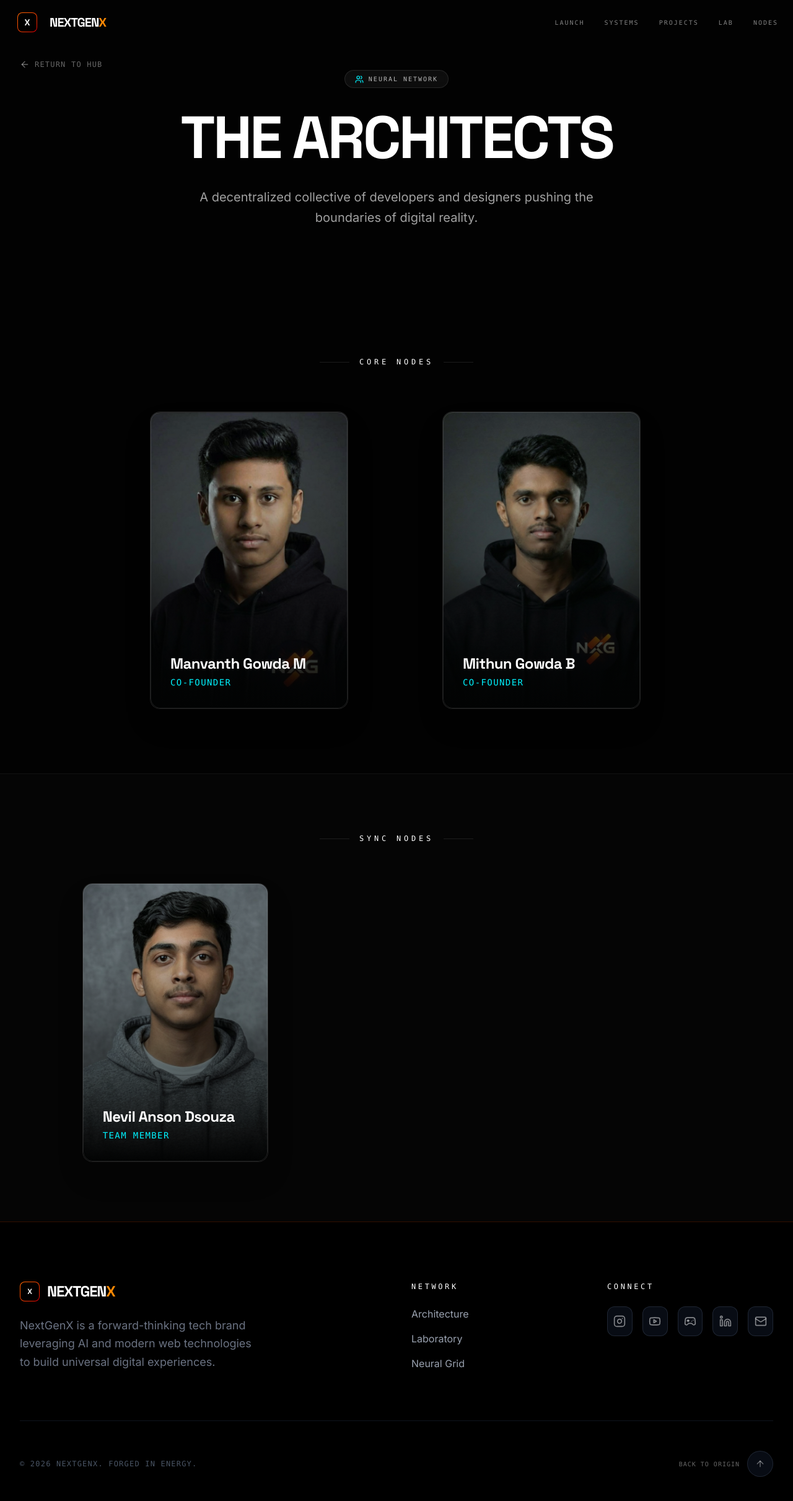
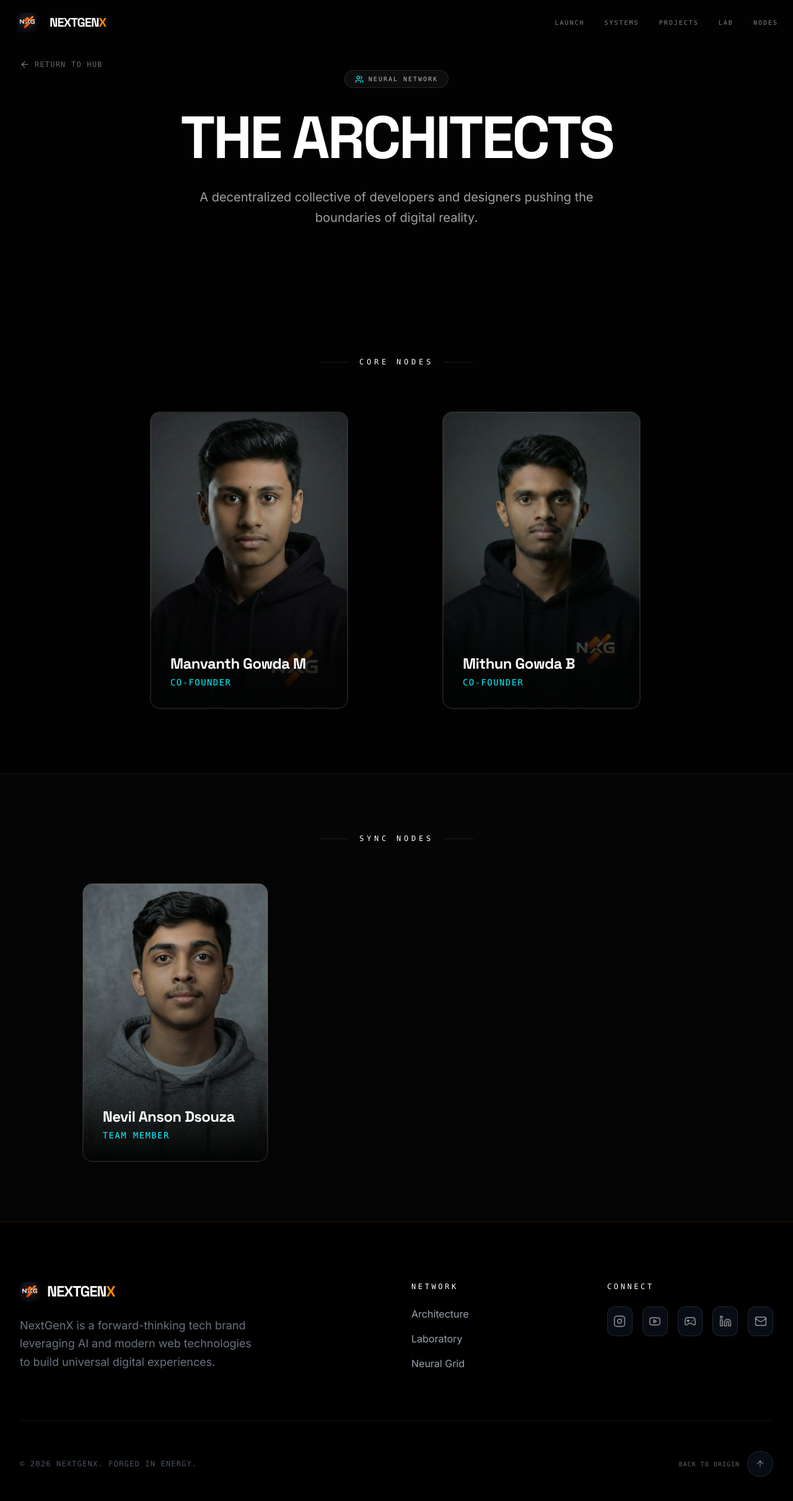
Before and after one commit to NextGenXplorer/nxgportfolio, a Next.js app: page /team in a window 1280 px wide. Shown: the top 2422 px of the page at 62% size. Built offline with nearby package versions, Linux system fonts and the light colour scheme.

Commit message:
Update logo in Navbar and Footer

```diff
--- a/components/layout/Footer.tsx
+++ b/components/layout/Footer.tsx
@@ -1,6 +1,7 @@
 "use client";
 
 import { ArrowUp, Instagram, Youtube, Gamepad2, Linkedin, Mail } from "lucide-react";
+import Image from "next/image";
 import siteData from "@/data/site.json";
 import { Container } from "@/components/ui/Container";
 import { motion } from "framer-motion";
@@ -22,10 +23,13 @@ export function Footer() {
                 <div className="grid grid-cols-1 md:grid-cols-2 lg:grid-cols-4 gap-12 mb-20">
                     <div className="col-span-1 lg:col-span-2">
                         <div className="flex items-center gap-3 mb-6">
-                            <div className="w-8 h-8 rounded-lg bg-gradient-to-br from-orange-500 to-red-600 p-[1px]">
-                                <div className="w-full h-full bg-black rounded-[7px] flex items-center justify-center">
-                                    <span className="text-white font-heading font-black text-xs">X</span>
-                                </div>
+                            <div className="relative w-8 h-8 rounded-lg overflow-hidden">
+                                <Image
+                                    src="/logo.png"
+                                    alt="NextGenX Logo"
+                                    fill
+                                    className="object-contain"
+                                />
                             </div>
                             <span className="font-heading text-2xl font-bold tracking-tighter text-white">
                                 NEXTGEN<span className="text-orange-400">X</span>
--- a/components/layout/Navbar.tsx
+++ b/components/layout/Navbar.tsx
@@ -1,6 +1,7 @@
 "use client";
 
 import { useRouter, usePathname } from "next/navigation";
+import Image from "next/image";
 import { Component as CircularMenu, CommandItem } from "@/components/ui/circular-command-menu";
 import { Info, Briefcase, Palette, Users, Mail, Home } from "lucide-react";
 import { motion, useScroll, useTransform } from "framer-motion";
@@ -79,10 +80,14 @@ export function Navbar() {
                     >
                         <div className="relative w-10 h-10 flex items-center justify-center">
                             <div className="absolute inset-0 bg-orange-500/20 rounded-xl blur-lg opacity-0 group-hover:opacity-100 transition-opacity duration-500" />
-                            <div className="relative w-8 h-8 rounded-lg bg-gradient-to-br from-orange-500 to-red-600 p-[1px]">
-                                <div className="w-full h-full bg-black rounded-[7px] flex items-center justify-center overflow-hidden">
-                                    <span className="text-white font-heading font-black text-sm">X</span>
-                                </div>
+                            <div className="relative w-8 h-8 rounded-lg overflow-hidden">
+                                <Image
+                                    src="/logo.png"
+                                    alt="NextGenX Logo"
+                                    fill
+                                    className="object-contain"
+                                    priority
+                                />
                             </div>
                         </div>
 
```
